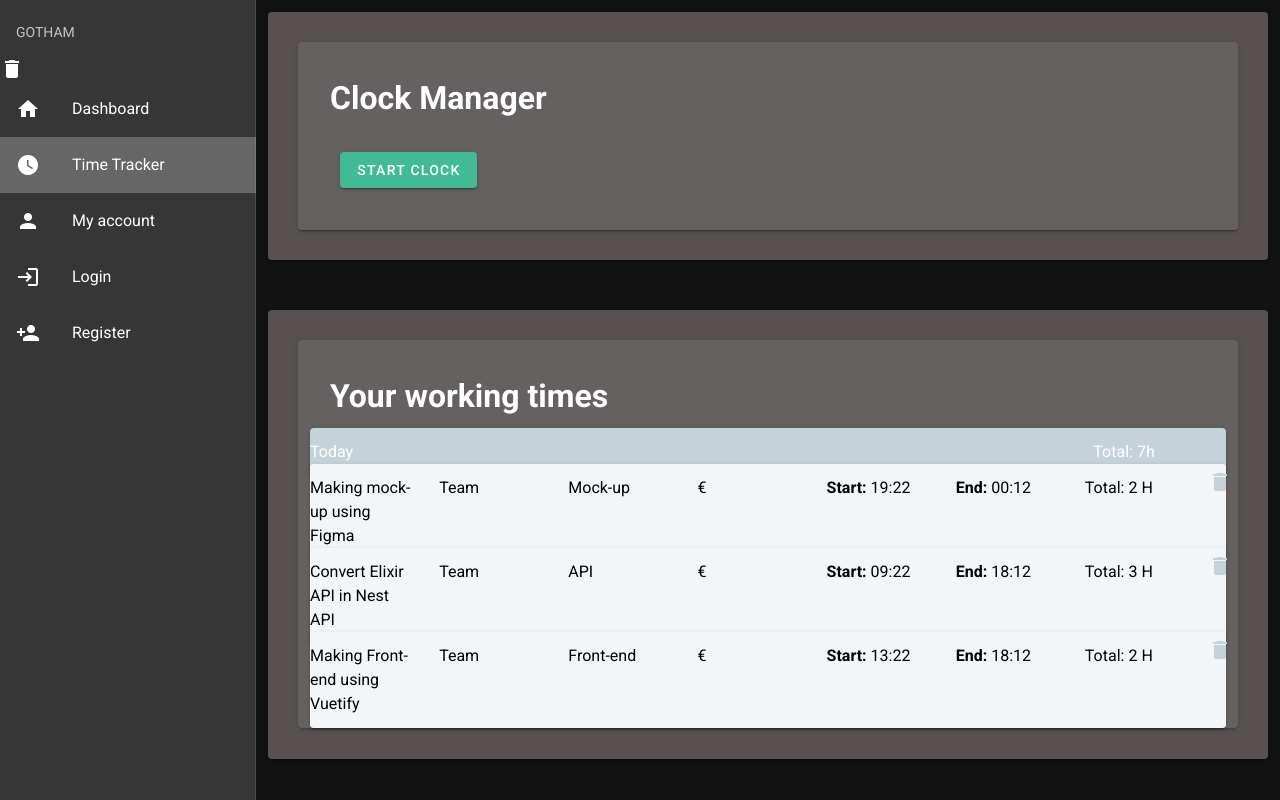
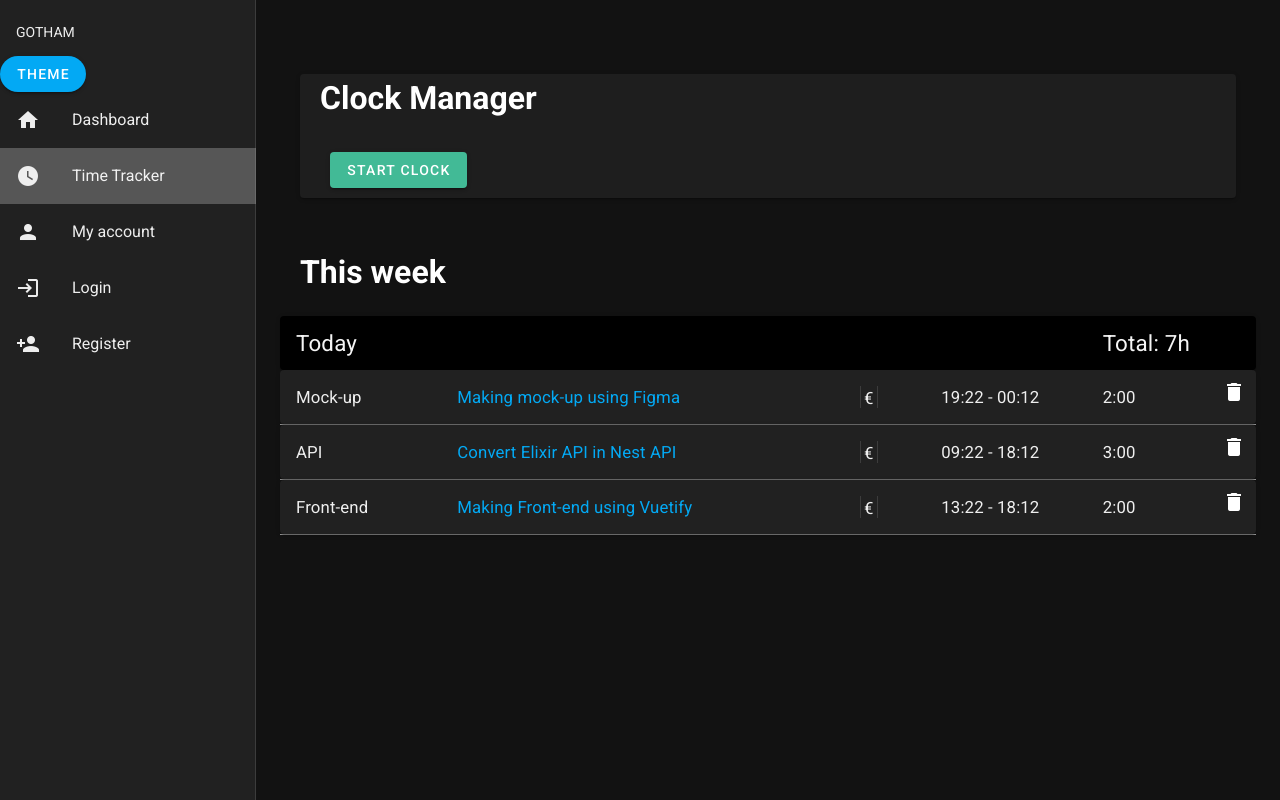
Before and after one commit to theocerutti/Gotham, a Vue app in the folder frontend/: page /departure in a window 1280 px wide. Built offline with nearby package versions, Linux system fonts and the light colour scheme.

Commit message:
#progress: Vuetify Theme colors

```diff
--- a/frontend/src/App.vue
+++ b/frontend/src/App.vue
@@ -1,5 +1,5 @@
 <template>
-  <v-app>
+  <v-app color="success">
     <side-bar/>
     <v-main>
       <v-container>
--- a/frontend/src/components/ClockManager.vue
+++ b/frontend/src/components/ClockManager.vue
@@ -1,6 +1,6 @@
 <template>
   <div>
-      <v-card class="container">
+      <v-card>
           <h1>Clock Manager</h1>
           <div class="clockManager">
               <v-btn v-if="!clockIn" @click="clock" class="startButton" >
--- a/frontend/src/components/SideBar.vue
+++ b/frontend/src/components/SideBar.vue
@@ -1,8 +1,8 @@
 <template>
-  <v-navigation-drawer app dark class="lighten-3">
+  <v-navigation-drawer app dark color="secondary">
     <v-list>
-      <v-subheader>GOTHAM</v-subheader>
-      <v-icon rounded @click="changeTheme">mdi-delete</v-icon>
+      <v-subheader class="accent--text">GOTHAM</v-subheader>
+      <v-btn rounded @click="changeTheme" color="blueVersion">Theme</v-btn>
       <v-list-item-group>
         <v-list-item
           v-for="(item, i) in items"
@@ -10,10 +10,10 @@
           :to="item.path"
         >
           <v-list-item-icon>
-            <v-icon>{{item.icon}}</v-icon>
+            <v-icon color="accent">{{item.icon}}</v-icon>
           </v-list-item-icon>
           <v-list-item-content>
-            <v-list-item-title v-text="item.title"></v-list-item-title>
+            <v-list-item-title v-text="item.title" class="accent--text"></v-list-item-title>
           </v-list-item-content>
         </v-list-item>
       </v-list-item-group>
--- a/frontend/src/components/workingTime.vue
+++ b/frontend/src/components/workingTime.vue
@@ -1,16 +1,16 @@
 <template>
   <div>
-      <v-card color="#F2F6F8" class="wt">
-        <v-row>
-          <v-col>{{ dataOfWt.description }}</v-col>
-          <v-col>Team</v-col>
-          <v-col>{{ dataOfWt.name }}</v-col>
-          <v-col>€</v-col>
-          <v-col><strong>Start:</strong> {{ dataOfWt.start }}</v-col>
-          <v-col><strong>End:</strong> {{ dataOfWt.end }}</v-col>
-          <v-col>Total: {{ dataOfWt.duration }} H</v-col>
-          <v-btn icon color="#C6D2D9" @click="deleteWorkingTime"><v-icon >mdi-delete</v-icon></v-btn>
-        </v-row>
+      <v-card color="secondary">
+        <v-card-text style="font-size:1.05em" class="accent--text">
+          <v-row>
+            <v-col md="2">{{ dataOfWt.name }}</v-col>
+            <v-col md="5" class="blueVersion--text">{{ dataOfWt.description }}</v-col>
+            <v-col md="1"><v-divider vertical></v-divider> € <v-divider vertical></v-divider></v-col>
+            <v-col md="2">{{ dataOfWt.start }}         -        {{ dataOfWt.end }}</v-col>
+            <v-col>{{ dataOfWt.duration }}</v-col>
+            <v-btn icon @click="deleteWorkingTime"><v-icon >mdi-delete</v-icon></v-btn>
+          </v-row>
+        </v-card-text>
       </v-card>
   </div>
 </template>
@@ -42,7 +42,7 @@ export default {
 
 <style scoped>
 .wt {
-  color:black;
+
 }
 .wtDate {
   margin-bottom: 10px;
--- a/frontend/src/components/workingTimes.vue
+++ b/frontend/src/components/workingTimes.vue
@@ -1,18 +1,18 @@
 <template>
     <div>
-        <v-card class="container">
-            <h1>Your working times</h1>
-             <v-card color="#C6D2D9">
-                <v-row>
-                    <v-col md="10">Today</v-col>
-                    <v-col>Total: 7h</v-col>
-                </v-row>
+        <h1>This week</h1>
+            <v-card color="primary">
+                <v-card-text style="font-size:1.4em">
+                    <v-row class="info--text">
+                        <v-col md="10">Today</v-col>
+                        <v-col>Total: 7h</v-col>
+                    </v-row>
+                </v-card-text>
             </v-card>
-            <div v-for="wt in allWorkTimes" :key="wt" class="workingTime">
-                <WorkingTime :dataOfWt="wt"/>
-            </div>
-        </v-card>
-        <v-divider></v-divider>
+        <div v-for="wt in allWorkTimes" :key="wt">
+            <WorkingTime :dataOfWt="wt"/>
+            <v-divider class="grey"></v-divider>
+        </div>
     </div>
 </template>
 
@@ -36,21 +36,21 @@ export default {
                   start: '19:22',
                   end: '00:12',
                   description: "Making mock-up using Figma",
-                  duration: "2"
+                  duration: "2:00"
               },
               {
                   name: 'API',
                   start: '09:22',
                   end: '18:12',
                   description: "Convert Elixir API in Nest API",
-                  duration: "3"
+                  duration: "3:00"
               },
               {
                   name: 'Front-end',
                   start: '13:22',
                   end: '18:12',
                   description: "Making Front-end using Vuetify",
-                  duration: "2"
+                  duration: "2:00"
               }
           ]
       }
@@ -72,18 +72,7 @@ export default {
 </script>
 
 <style scoped>
-
-
-.container {
-    height: 80%;
-    width: 100%;
-    background-color: rgb(102, 97, 97) !important;
-}
 h1 {
     margin: 20px;
 }
-.workingTime {
-    background: #F2F6F8;
-    color: black;
-}
 </style>
--- a/frontend/src/plugins/vuetify.js
+++ b/frontend/src/plugins/vuetify.js
@@ -1,8 +1,31 @@
 import Vue from 'vue';
 import Vuetify from 'vuetify/lib/framework';
+
+import colors from 'vuetify/lib/util/colors'
 
 Vue.use(Vuetify);
 
 export default new Vuetify({
-  theme: { dark: true },
-});
+  theme: {
+    dark: true,
+    themes: {
+      light: {
+        primary: colors.grey.lighten1,
+        secondary: colors.grey.lighten4,
+        accent: colors.shades.black,
+        error: colors.red.accent3,
+        success: colors.grey.lighten5,
+        info: colors.grey.darken4,
+        blueVersion: colors.blue
+      },
+      dark: {
+        primary: colors.shades.black,
+        secondary: colors.grey.darken4,
+        accent: colors.grey.lighten3,
+        success: colors.grey.darken3,
+        info: colors.grey.lighten4,
+        blueVersion: colors.lightBlue
+      },
+    },
+  },
+})
--- a/frontend/src/views/Departure.vue
+++ b/frontend/src/views/Departure.vue
@@ -1,11 +1,7 @@
 <template>
-    <div>
-        <v-card id="departure-container">
-            <clock-manager/>
-        </v-card>
-        <v-card id="workingtimes-container">
-            <working-times/>
-        </v-card>
+    <div class="container">
+        <clock-manager class="clockManager"/>
+        <working-times class="workingTimes"/>
     </div>
 </template>
 
@@ -37,14 +33,14 @@ export default {
 
 <style scoped>
 
-#workingtimes-container {
-    margin-top: 50px;
+.container {
+
 }
-
-#departure-container, #workingtimes-container {
-  background-color: rgb(87, 81, 81) !important;
-  padding: 30px;
-  height: 100%;
+.clockManager {
+  margin-top:50px;
+}
+.workingTimes {
+  margin-top:50px;
 }
 
 </style>
```
Also changed, not shown: 1 other file (tests, documents, lock files or other folders).
